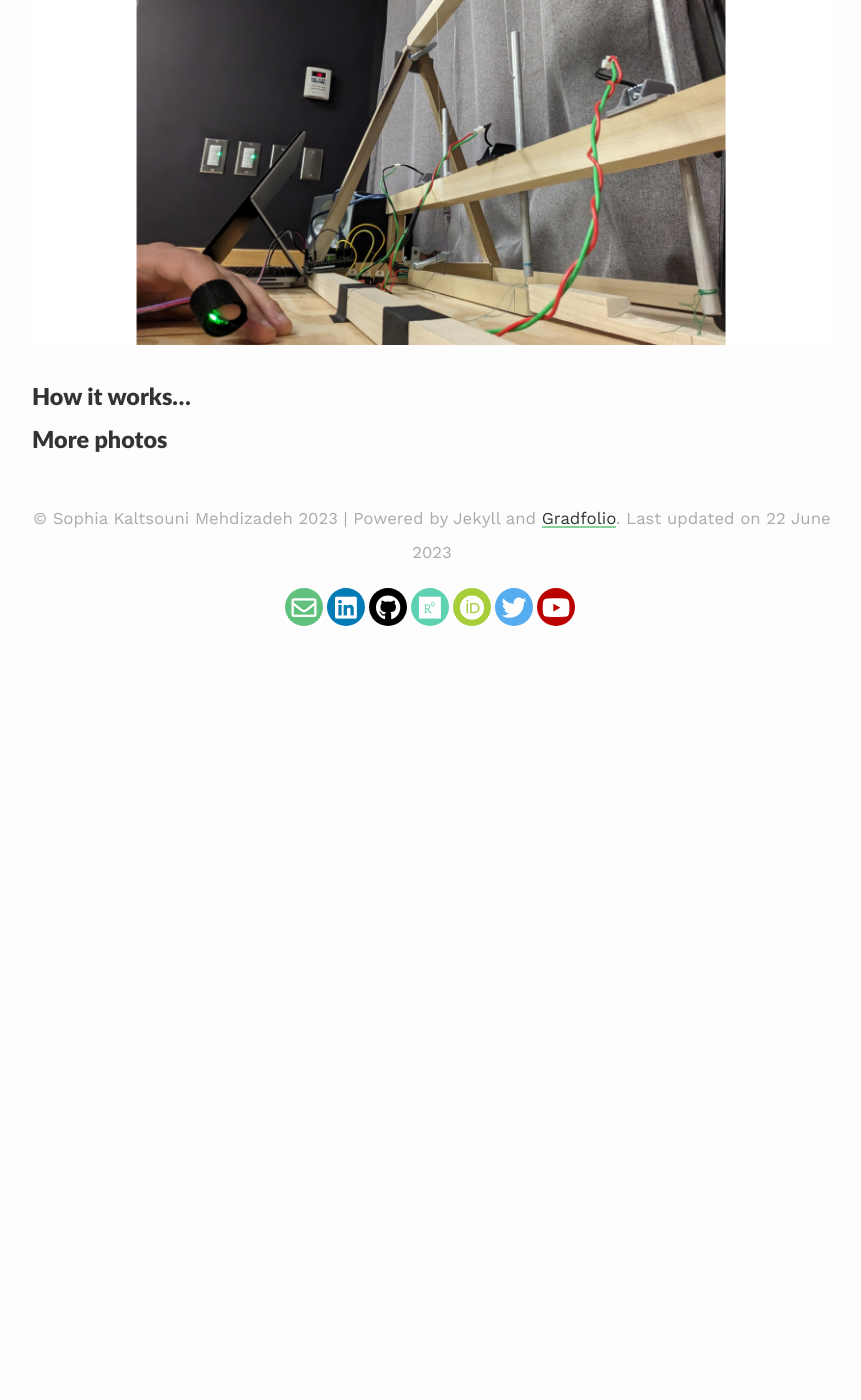
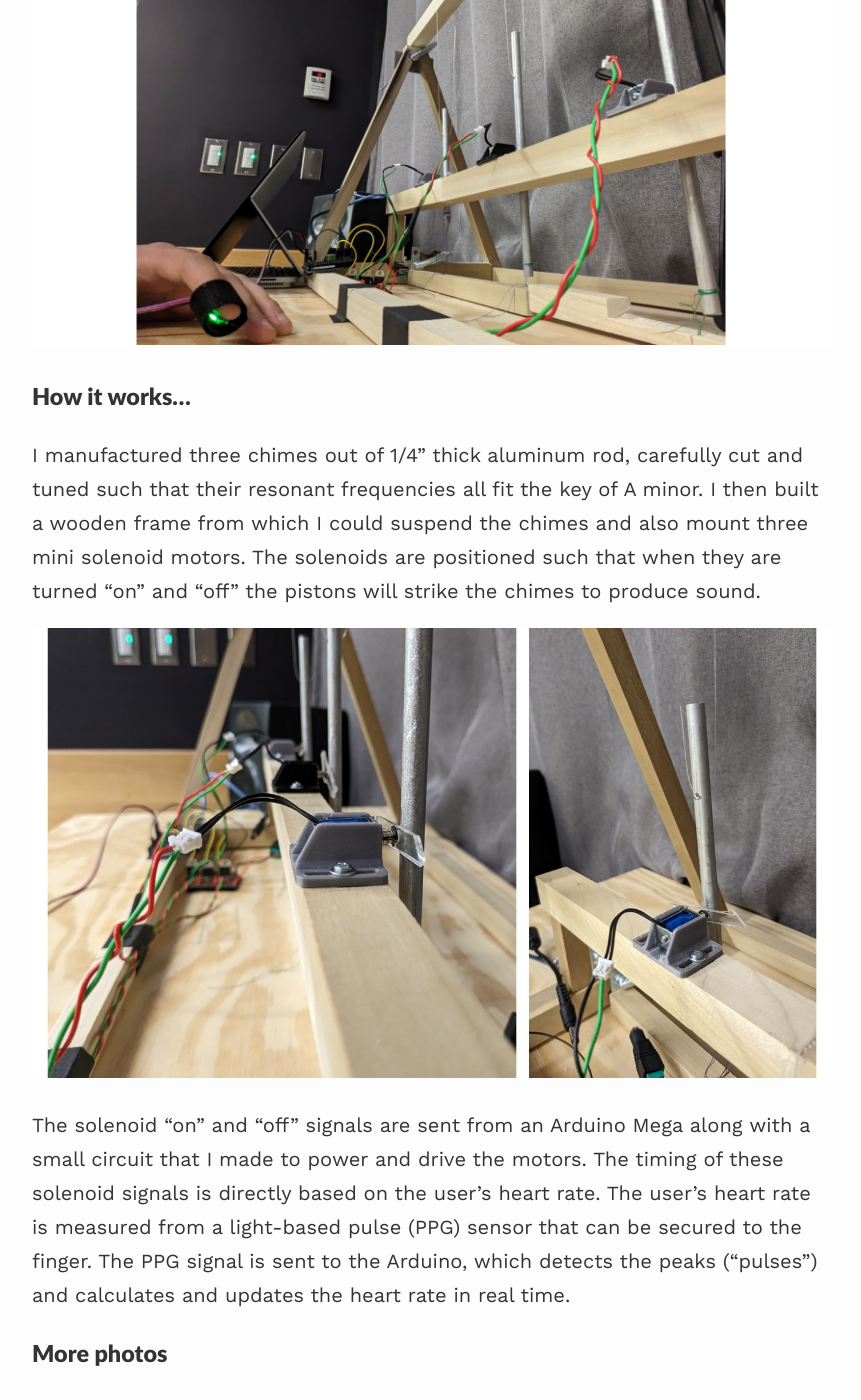
Before and after one commit to smehdizadeh/smehdizadeh.github.io, a Jekyll site: the page built from _projects/01_project.md, in a window 1280 px wide and 1400 px high, scrolled down 2356 px. Shown: the whole window, without its empty margins (208-1069 px from the left). Built offline with Jekyll 4.4.1, drawn with Linux system fonts in a browser that asks for light colours; nearby versions of some CDN libraries; before the commit the page ends 2986 px from its top, so only the background shows below that.

Commit message:
Update 01_project.md

```diff
--- a/_projects/01_project.md
+++ b/_projects/01_project.md
@@ -26,6 +26,10 @@ Idiophones are a category of self-resonating/"self-sounding" musical instruments
 
 ### How it works... ###
 
+I manufactured three chimes out of 1/4" thick aluminum rod, carefully cut and tuned such that their resonant frequencies all fit the key of A minor. I then built a wooden frame from which I could suspend the chimes and also mount three mini solenoid motors. The solenoids are positioned such that when they are turned "on" and "off" the pistons will strike the chimes to produce sound.
 
+![photo2](/assets/images/intero-2.jpg)
+
+The solenoid "on" and "off" signals are sent from an Arduino Mega along with a small circuit that I made to power and drive the motors. The timing of these solenoid signals is directly based on the user's heart rate. The user's heart rate is measured from a light-based pulse (PPG) sensor that can be secured to the finger. The PPG signal is sent to the Arduino, which detects the peaks ("pulses") and calculates and updates the heart rate in real time.
 
 ### More photos ###
```
